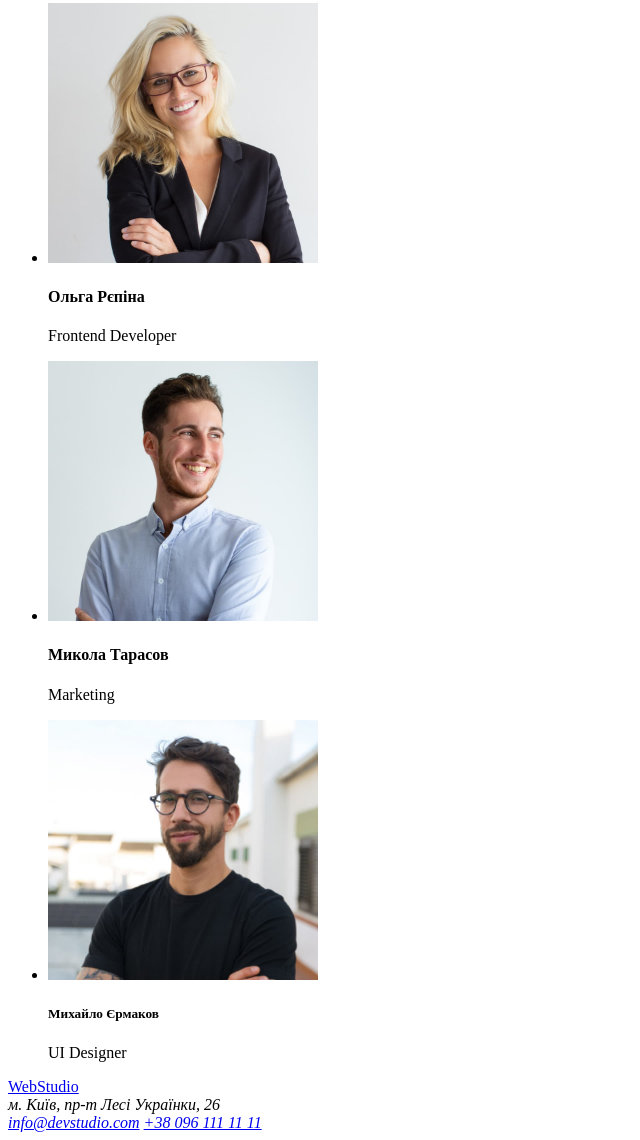
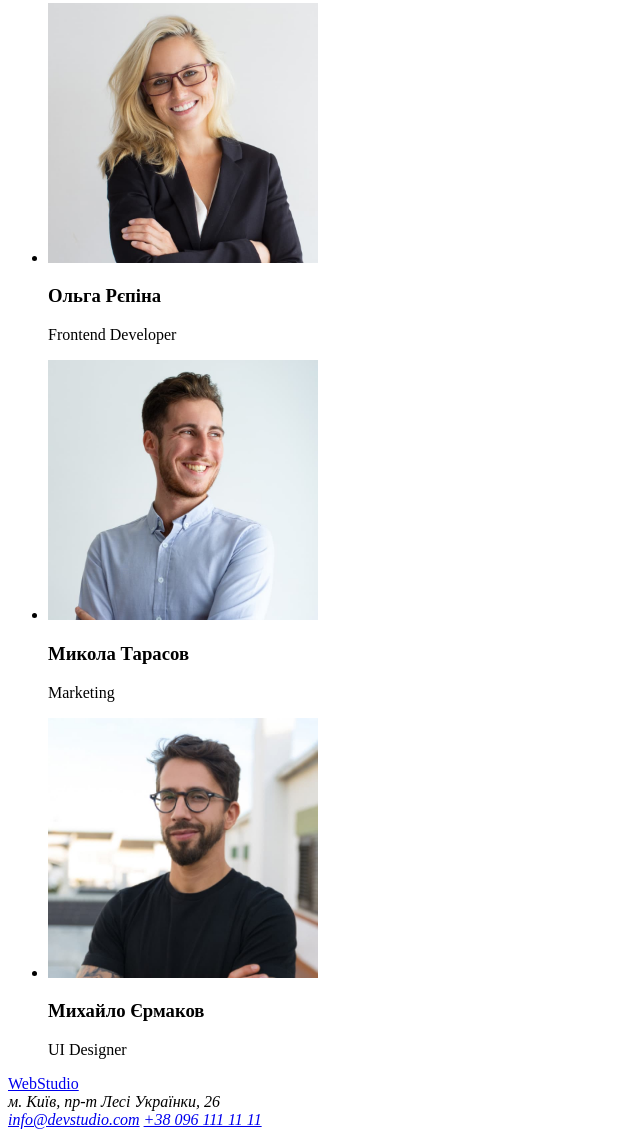
Before and after one commit to kirskauf/goit-markup-hw-01, a plain HTML site: page index.html in a window 1280 px wide. Shown: the part 1928-3068 px from the top of the page, without its empty margins (0-640 px from the left). Drawn offline with Linux system fonts and the light colour scheme.

Commit message:
Update index.html

```diff
--- a/index.html
+++ b/index.html
@@ -86,21 +86,21 @@
                 </li>
                 <li>
                     <img src="./images/olga.jpg" alt="Ольга Рєпіна" width="270">
-                    <h4>Ольга Рєпіна</h4>
+                    <h3>Ольга Рєпіна</h3>
                     <p>
                         Frontend Developer
                     </p>
                 </li>
                 <li>
                     <img src="./images/mukola.jpg" alt="Микола Тарасов" width="270">
-                    <h4>Микола Тарасов</h4>
+                    <h3>Микола Тарасов</h3>
                     <p>
                         Marketing
                     </p>
                 </li>
                 <li>
                     <img src="./images/miha.jpg" alt="Михайло Єрмаков" width="270">
-                    <h5>Михайло Єрмаков</h5>
+                    <h3>Михайло Єрмаков</h3>
                    <p>
                        UI Designer
                    </p>
```
